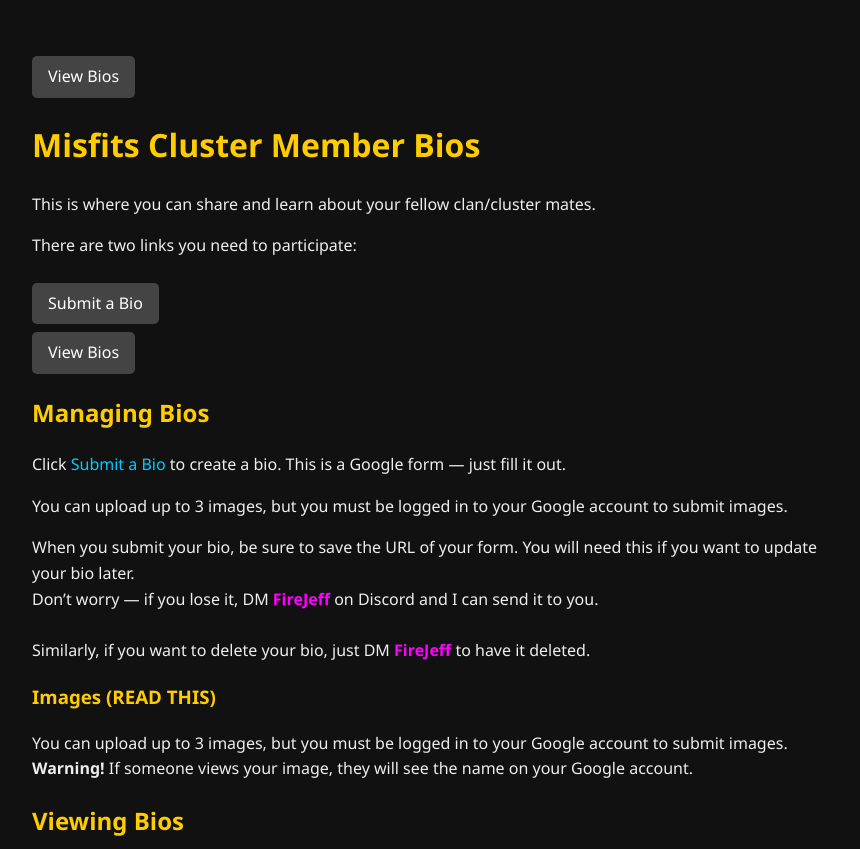
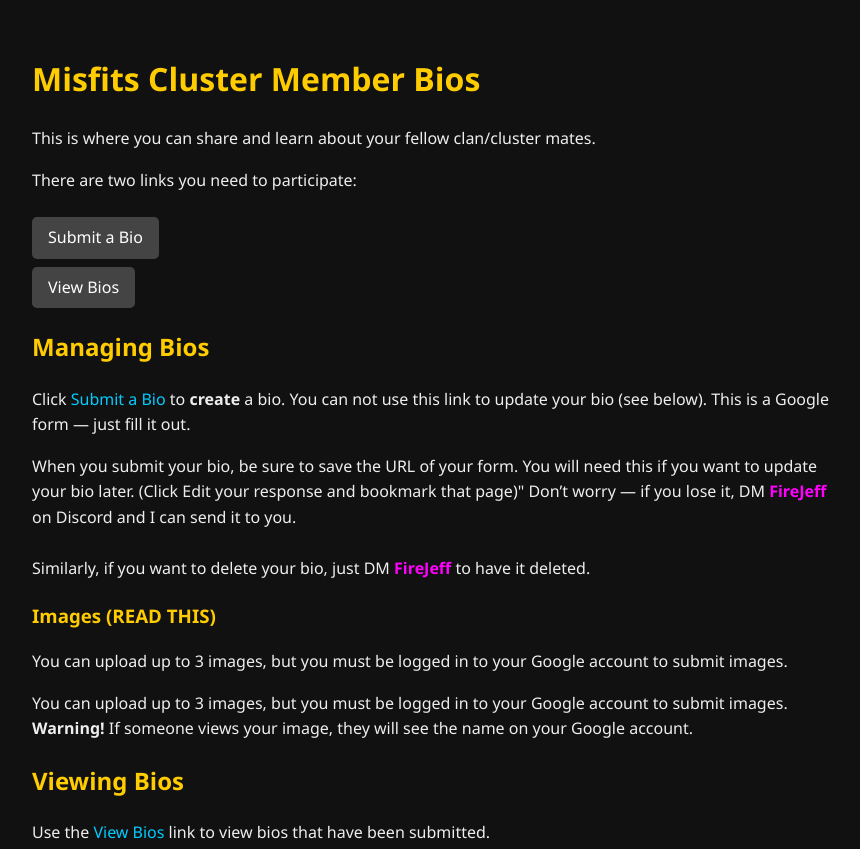
Before and after one commit to jeffweaver25/MisfitsBios, a plain HTML site: page bios-help.html in a window 1280 px wide. Shown: the top 849 px of the page, without its empty margins (208-1068 px from the left). Drawn offline with Linux system fonts and the light colour scheme.

Commit message:
Update bios-help.html

```diff
--- a/bios-help.html
+++ b/bios-help.html
@@ -49,8 +49,6 @@
 </head>
 <body>
 
-  <p><a class="button-link" href="https://misfits-cluster.netlify.app" target="_blank">View Bios</a></p>
-
   <h1>Misfits Cluster Member Bios</h1>
 
   <p>This is where you can share and learn about your fellow clan/cluster mates.</p>
@@ -68,20 +66,18 @@
   <p>
     Click
     <a href="https://docs.google.com/forms/d/e/1FAIpQLSddP0dBTxkz8Vn7Ow0WCIDsStlD_9WKFJioY-vx6LVse_l9mg/viewform?usp=sharing" target="_blank">Submit a Bio</a>
-    to create a bio. This is a Google form — just fill it out.
+    to <b>create</b> a bio. You can not use this link to update your bio (see below). This is a Google form — just fill it out.
   </p>
 
-  <p>You can upload up to 3 images, but you must be logged in to your Google account to submit images.</p>
-
   <p>
-    When you submit your bio, be sure to save the URL of your form. You will need this if you want to update your bio later.
-    <br />
+    When you submit your bio, be sure to save the URL of your form. You will need this if you want to update your bio later. (Click Edit your response and bookmark that page)"
     Don’t worry — if you lose it, DM <span class="highlight">FireJeff</span> on Discord and I can send it to you.
     <br /><br />
     Similarly, if you want to delete your bio, just DM <span class="highlight">FireJeff</span> to have it deleted.
   </p>
 
   <h3>Images (READ THIS)</h3>
+  You can upload up to 3 images, but you must be logged in to your Google account to submit images.
 
   <p>
     You can upload up to 3 images, but you must be logged in to your Google account to submit images.
@@ -99,7 +95,6 @@
 
   <p>
     You can filter by Discord or in-game usernames (or a portion of the name). Enter the name and press “Go.” The search is case insensitive.
-    <br />
     You can further filter your search by selecting a specific clan or role.
   </p>
 
```
